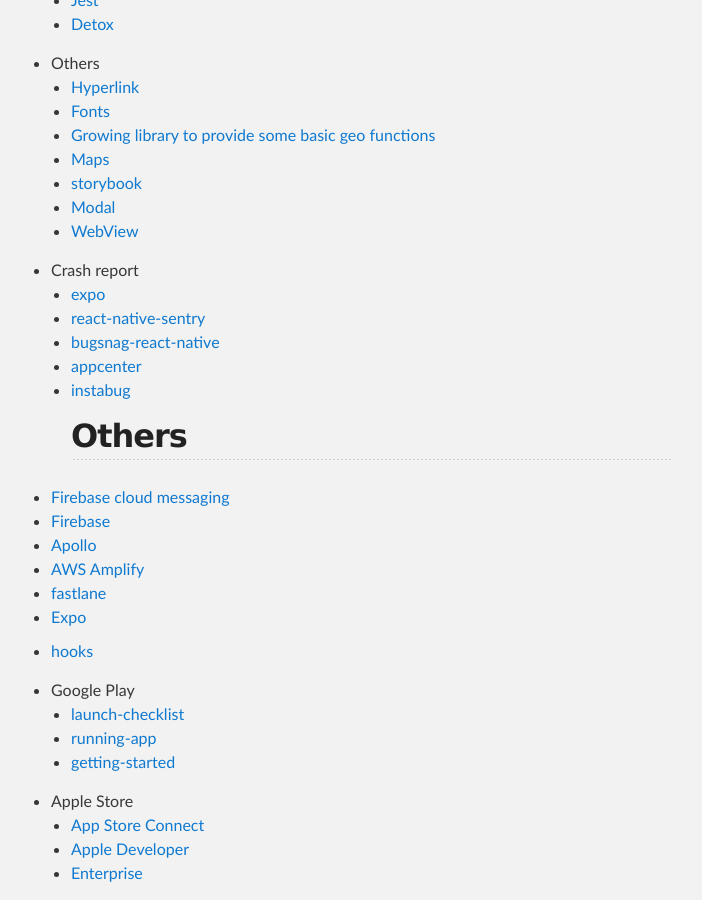
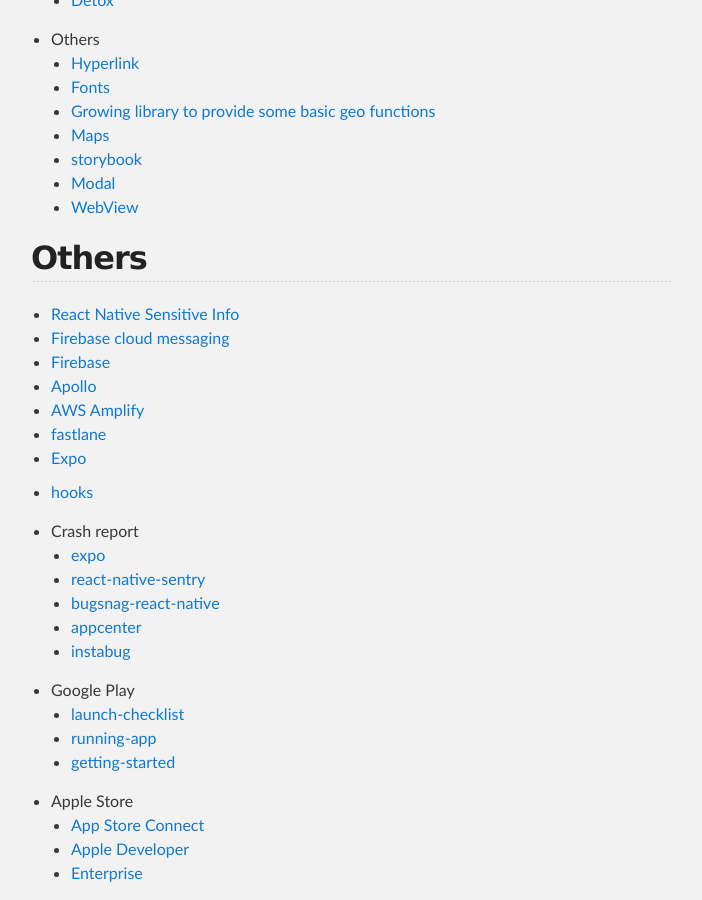
Before and after one commit to haapio/haapio.github.io, a Jekyll site: the page built from react-native.md, in a window 1280 px wide and 900 px high, scrolled down 2481 px. Shown: the whole window, without its empty margins (289-991 px from the left). Built offline with Jekyll 4.4.1, drawn with Linux system fonts in a browser that asks for light colours; the repository's description, which GitHub fills in, is left out; our own code applies the rules of GitHub Pages for plain Markdown files; part of the change alters nothing that is shown; some of the changed text lies outside the part shown.

Commit message:
Update react-native.md

```diff
--- a/react-native.md
+++ b/react-native.md
@@ -49,7 +49,6 @@ layout: default
   - [React Native Config](https://github.com/luggit/react-native-config)
   - [SplashScreen](https://medium.com/handlebar-labs/how-to-add-a-splash-screen-to-a-react-native-app-ios-and-android-30a3cec835ae)
   - [Localization](https://github.com/AlexanderZaytsev/react-native-i18n)
-  - [React Native Sensitive Info](https://github.com/mCodex/react-native-sensitive-info)
 
 - Utils
   - [lodash](https://lodash.com)
@@ -104,15 +103,9 @@ layout: default
   - [Modal](https://github.com/react-native-community/react-native-modal)
   - [WebView](https://github.com/react-native-community/react-native-webview)
 
-- Crash report
-  - [expo](https://docs.expo.io/versions/latest/guides/errors)
-  - [react-native-sentry](https://github.com/getsentry/react-native-sentry)
-  - [bugsnag-react-native](https://github.com/bugsnag/bugsnag-react-native)
-  - [appcenter](https://docs.microsoft.com/en-us/appcenter/sdk/crashes/react-native)
-  - [instabug](https://instabug.com/platforms/react-native)
 ## Others
 
-
+- [React Native Sensitive Info](https://github.com/mCodex/react-native-sensitive-info)
 - [Firebase cloud messaging](https://github.com/evollu/react-native-fcm)
 - [Firebase](https://github.com/invertase/react-native-firebase)
 - [Apollo](https://www.apollographql.com/)
@@ -120,6 +113,13 @@ layout: default
 - [fastlane](https://fastlane.tools/)
 - [Expo](https://docs.expo.io/versions/v31.0.0/distribution/)
 - [hooks](https://reactjs.org/docs/hooks-intro.html)
+
+- Crash report
+  - [expo](https://docs.expo.io/versions/latest/guides/errors)
+  - [react-native-sentry](https://github.com/getsentry/react-native-sentry)
+  - [bugsnag-react-native](https://github.com/bugsnag/bugsnag-react-native)
+  - [appcenter](https://docs.microsoft.com/en-us/appcenter/sdk/crashes/react-native)
+  - [instabug](https://instabug.com/platforms/react-native)
 
 - Google Play
   - [launch-checklist](https://developer.android.com/distribute/best-practices/launch/launch-checklist)
```
